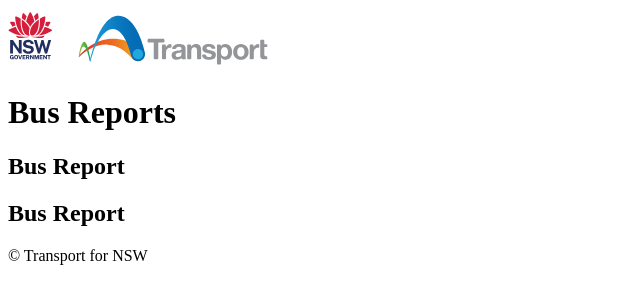
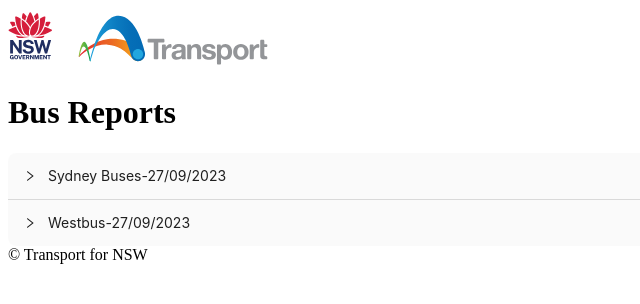
Before and after one commit to hanrichard/bus-report-test, a React (Vite) app: page / in a window 1280 px wide. Shown: the top 304 px of the page, without its empty margins (0-640 px from the left). Built offline with nearby package versions, Linux system fonts and the light colour scheme.

Commit message:
add accodion

```diff
--- a/src/components/report/Report.tsx
+++ b/src/components/report/Report.tsx
@@ -1,10 +1,31 @@
+import { Table } from 'antd';
 import { ReportProps } from '../../features/Home'
 
-export const Report = (report: ReportProps) => {
-  console.log(report)
+export const columns = [
+  {
+    title: "Bus Id",
+    dataIndex: "busId"
+  },
+  {
+    title: "Route Variant",
+    dataIndex: "routeVariant",
+    render: (value: number) => {
+      return value
+    }
+  },
+  {
+    title: 'Status',
+    dataIndex: 'deviationFromTimetable',
+    render: (value: number) => {
+      return value
+    }
+  }
+];
+
+export const Report = (reports: ReportProps) => {
   return (
     <div>
-      <h2>Bus Report</h2>
+      <Table dataSource={reports.busData} rowKey="busId" columns={columns} pagination={false} />
     </div>
   )
 }
--- a/src/features/Home.tsx
+++ b/src/features/Home.tsx
@@ -1,13 +1,15 @@
+import { Collapse } from 'antd';
 import busData from "../data/bus-services-data.json";
 import { Report } from '../components/report/Report';
+
 
 export interface ReportProps {
   organisation: string;
   date: string;
-  busData: busDataDetails[];
+  busData: BusDataDetails[];
 }
 
-interface busDataDetails {
+export interface BusDataDetails {
   busId: string;
   routeVariant: string;
   deviationFromTimetable: number | null;
@@ -16,14 +18,17 @@
 export const Home = () => {
   const data = busData.data;
 
+  const items = data.map((report: ReportProps, index: number) => {
+    return {
+      label: report.organisation + "-" + report.date,
+      children: <Report key={index} {...report} />
+    };
+  })
+
   return (
     <div>
       <h1>Bus Reports</h1>
-      <div>
-        {data.map((report: ReportProps) => {
-          return <Report key={report.organisation} {...report} />;
-        })}
-      </div>
+      <Collapse items={items} bordered={false} />
     </div>
   )
 }
```
